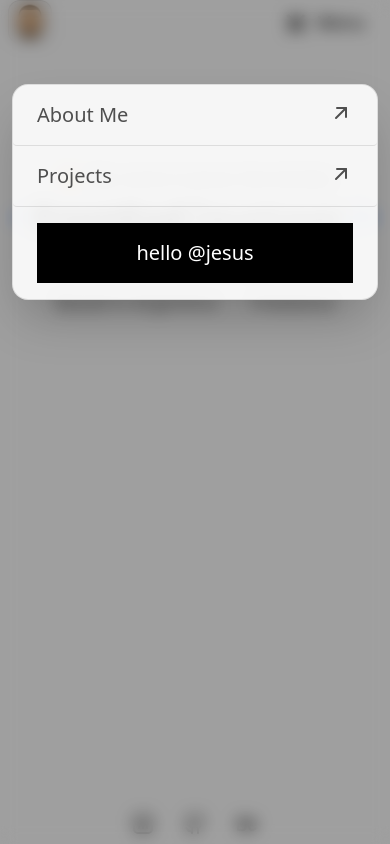
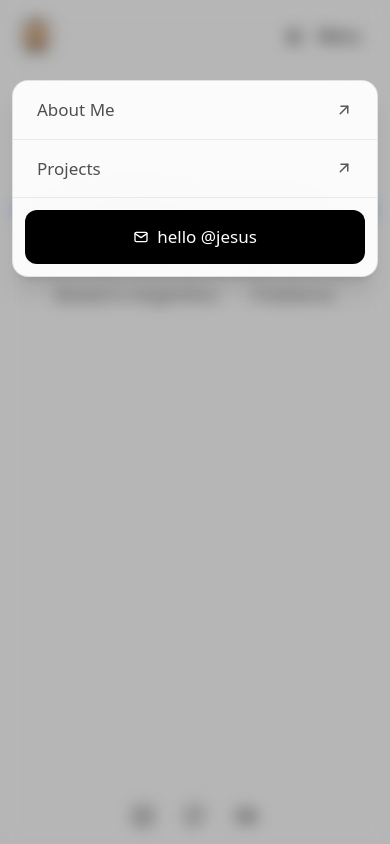
Before and after one commit to jesus0091/portfolio, a Next.js app: page / in a window 390 px wide. Both pictures are taken after a click on the button "Menu". Built offline with nearby package versions, Linux system fonts and the light colour scheme.

Commit message:
feat: redesign Navbar — frosted glass, max-w-1280px, compact on scroll

```diff
--- a/src/components/Navbar.tsx
+++ b/src/components/Navbar.tsx
@@ -31,11 +31,9 @@ export default function Navbar() {
 
   const [open, setOpen] = useState(false);
   const [elevated, setElevated] = useState(false);
-  const [navH, setNavH] = useState(80);
+  const [navH, setNavH] = useState(72);
   const [compact, setCompact] = useState(false);
   const [activeSection, setActiveSection] = useState<string>("hero");
-
-  // FABs aparecen al scrollear
   const [showFab, setShowFab] = useState(false);
 
   const COMPACT_DELTA = 5;
@@ -94,13 +92,11 @@ export default function Navbar() {
   useEffect(() => {
     if (open) lockScroll();
     else unlockScroll();
-    return () => {
-      unlockScroll();
-    };
+    return () => { unlockScroll(); };
   }, [open, lockScroll, unlockScroll]);
 
   const measureNav = useCallback(() => {
-    const h = headerRef.current?.getBoundingClientRect().height ?? 80;
+    const h = headerRef.current?.getBoundingClientRect().height ?? 72;
     setNavH(Math.max(1, Math.round(h)));
   }, []);
 
@@ -108,41 +104,27 @@ export default function Navbar() {
     if (rafRef.current) cancelAnimationFrame(rafRef.current);
     rafRef.current = requestAnimationFrame(() => {
       const y = window.scrollY;
-
       setElevated(y > 8);
-
-      // FABs visibles en mobile con scroll
       setShowFab(y > 12);
-
-      // Compactación por dirección de scroll
       const last = lastScrollYRef.current;
       if (y > last + COMPACT_DELTA) setCompact(true);
       else if (y < last - COMPACT_DELTA) setCompact(false);
       if (y < 4) setCompact(false);
-
       lastScrollYRef.current = y;
     });
   }, []);
 
-  useLayoutEffect(() => {
-    measureNav();
-  }, [measureNav]);
+  useLayoutEffect(() => { measureNav(); }, [measureNav]);
 
   useEffect(() => {
-    const handleResize = () => {
     measureNav();
-    };
-
-    handleResize();
     window.addEventListener("scroll", onScroll, { passive: true });
-    window.addEventListener("resize", handleResize);
-
+    window.addEventListener("resize", measureNav);
     const onKey = (e: KeyboardEvent) => e.key === "Escape" && setOpen(false);
     window.addEventListener("keydown", onKey);
-
     return () => {
       window.removeEventListener("scroll", onScroll);
-      window.removeEventListener("resize", handleResize);
+      window.removeEventListener("resize", measureNav);
       if (rafRef.current) cancelAnimationFrame(rafRef.current);
       window.removeEventListener("keydown", onKey);
     };
@@ -151,54 +133,63 @@ export default function Navbar() {
   useEffect(() => {
     const sectionIds = ["hero", "projects", "about", "contact"];
     const observers: IntersectionObserver[] = [];
-
     sectionIds.forEach((id) => {
       const el = document.getElementById(id);
       if (!el) return;
       const obs = new IntersectionObserver(
-        ([entry]) => {
-          if (entry.isIntersecting) setActiveSection(id);
-        },
+        ([entry]) => { if (entry.isIntersecting) setActiveSection(id); },
         { rootMargin: "-30% 0px -60% 0px", threshold: 0 }
       );
       obs.observe(el);
       observers.push(obs);
     });
-
     return () => observers.forEach((o) => o.disconnect());
   }, []);
 
   return (
     <Fragment>
+      {/* ── Header ── */}
       <header
         ref={headerRef}
         className={[
-          "w-full transition-colors duration-300 md:fixed md:top-0 h-[80px] md:left-0 md:right-0 z-50",
-          "bg-transparent text-black",
+          "w-full md:fixed md:top-0 md:left-0 md:right-0 z-50",
+          "transition-all duration-300",
           elevated
-            ? "bg-gradient-to-b from-[var(--background)]/20 to-transparent backdrop-blur-sm"
-            : "",
+            ? "bg-white/80 backdrop-blur-xl border-b border-black/[0.06] shadow-[0_1px_3px_rgba(0,0,0,0.04)]"
+            : "bg-transparent",
         ].join(" ")}
       >
         <nav
           className={[
-            "grid grid-cols-2 md:grid-cols-3 transition-all px-2 md:px-6 mx-auto",
+            "max-w-[1280px] mx-auto px-4 md:px-8",
+            "flex items-center justify-between",
+            "transition-all duration-300",
+            compact ? "h-[56px]" : "h-[72px]",
           ].join(" ")}
         >
-          <div className="flex items-center justify-start">
-            <Link href="/" className="flex items-center gap-2 font-bold tracking-tight text-[var(--black)]">
+          {/* Logo */}
+          <Link
+            href="/"
+            className="flex items-center gap-2.5 font-semibold text-[var(--black)] shrink-0"
+          >
             <Image
               src="/images/facebrand.png"
               alt="Logo"
-                className="border border-black/10 rounded-xl bg-black/5 object-contain"
-                width={44}
-                height={44}
+              className={[
+                "border border-black/10 rounded-xl bg-black/5 object-contain transition-all duration-300",
+                compact ? "w-8 h-8" : "w-10 h-10",
+              ].join(" ")}
+              width={40}
+              height={40}
               priority
             />
-              <span className="hidden md:inline text-base">Jesús Hernández</span>
+            <span className="hidden md:inline text-[15px] tracking-tight">
+              Jesús Hernández
+            </span>
           </Link>
-          </div>
-          <ul className="hidden items-center gap-6 md:flex justify-center">
+
+          {/* Desktop nav links */}
+          <ul className="hidden md:flex items-center gap-1">
             {links.map((link) => {
               const selected = activeSection === link.sectionId;
               return (
@@ -206,109 +197,85 @@ export default function Navbar() {
                   <Link
                     href={link.href}
                     aria-current={selected ? "page" : undefined}
-                    className={`px-2 text-lg flex flex-row gap-2 items-center transition-all relative ${
+                    className={[
+                      "relative px-4 py-2 rounded-full text-[15px] font-medium transition-all duration-200",
                       selected
-                        ? "font-semibold text-[var(--orange)] hover:text-orange-700"
-                        : "text-[var(--muted)] hover:text-[var(--black)]"
-                    }`}
+                        ? "text-[var(--black)] bg-black/[0.06]"
+                        : "text-[var(--muted)] hover:text-[var(--black)] hover:bg-black/[0.04]",
+                    ].join(" ")}
                   >
-                    {selected ? (
-                      <div className="h-4 w-4 bg-current rounded-full" />
-                    ) : null}
+                    {selected && (
+                      <span className="absolute bottom-1 left-1/2 -translate-x-1/2 w-1 h-1 rounded-full bg-[var(--orange)]" />
+                    )}
                     {link.label}
                   </Link>
                 </li>
               );
             })}
           </ul>
-          <div className="hidden md:flex justify-end items-center gap-6 font-medium">
+
+          {/* Desktop CTA */}
+          <div className="hidden md:flex items-center">
             <Link
               href="mailto:jesushernandez120491@gmail.com"
-              className="px-4 py-2 text-lg rounded-full transition flex gap-2 items-center bg-[var(--black)] text-[var(--white)]"
+              className={[
+                "flex items-center gap-2 rounded-full font-medium transition-all duration-200",
+                "bg-[var(--black)] text-white hover:bg-zinc-800",
+                compact ? "px-4 py-1.5 text-sm" : "px-5 py-2 text-[15px]",
+              ].join(" ")}
             >
-              <IconMail />
+              <IconMail size={16} />
               hello @jesus
             </Link>
           </div>
-          <div className="flex md:hidden justify-end items-center">
+
+          {/* Mobile hamburger (inline, top of page) */}
+          <div className="flex md:hidden items-center">
             <button
               onClick={() => setOpen((v) => !v)}
               aria-expanded={open}
               aria-label="Toggle menu"
               aria-controls="mobile-menu"
               className={[
-                "relative flex md:hidden items-center h-auto border-[0.5px] rounded-full max-w-max cursor-pointer",
-                "transition-all duration-200 ease-out active:scale-[0.98]",
-                compact ? "pl-1.5 pr-3" : "pl-2 pr-4",
+                "flex items-center gap-1.5 rounded-full border transition-all duration-200 active:scale-[0.97] cursor-pointer",
+                "pl-1.5 pr-3 h-10",
                 elevated
-                  ? [
-                      "bg-white/20 text-[var(--black)] supports-[backdrop-filter]:backdrop-blur-md",
-                      "shadow-[0_4px_16px_rgba(0,0,0,0.25),inset_0_1px_0_rgba(255,255,255,0.18),inset_0_-6px_20px_rgba(0,0,0,0.10)]",
-                      "border-black/5",
-                    ].join(" ")
+                  ? "bg-white/60 border-black/10 backdrop-blur-sm shadow-sm"
                   : "border-transparent",
               ].join(" ")}
             >
-              {/* Grupo del ícono hamburguesa animado */}
-              <div
-                className={[
-                  "relative rounded outline-none grid place-items-center transition-all duration-200",
-                  compact ? "h-8 w-8" : "h-10 w-10",
-                  "text-[var(--black)]",
-                ].join(" ")}
-              >
-                {/* Barra superior */}
-                <span
-                  className={[
-                    "pointer-events-none absolute right-2 block h-[2.5px] rounded-full bg-current",
-                    "origin-center transform-gpu will-change-transform",
-                    "transition-[transform,width,background-color,top] duration-300 ease-[cubic-bezier(0.16,1,0.3,1)]",
-                    open
-                      ? "top-1/2 w-6 rotate-45"
-                      : compact
-                      ? "top-[calc(50%-4px)] w-5 rotate-0"
-                      : "top-[calc(50%-5px)] w-6 rotate-0",
-                  ].join(" ")}
-                />
-                {/* Barra inferior */}
-                <span
-                  className={[
-                    "pointer-events-none absolute right-2 block h-[2.5px] rounded-full bg-current",
-                    "origin-center transform-gpu will-change-transform",
-                    "transition-[transform,width,background-color,top] duration-300 ease-[cubic-bezier(0.16,1,0.3,1)]",
-                    open
-                      ? "top-1/2 w-6 -rotate-45"
-                      : compact
-                      ? "top-[calc(50%+4px)] w-4 rotate-0"
-                      : "top-[calc(50%+5px)] w-4 rotate-0",
-                  ].join(" ")}
-                />
+              <div className="relative h-8 w-8 grid place-items-center text-[var(--black)]">
+                <span className={[
+                  "pointer-events-none absolute right-2 block h-[2px] rounded-full bg-current will-change-transform",
+                  "transition-[transform,width,top] duration-300 ease-[cubic-bezier(0.16,1,0.3,1)]",
+                  open ? "top-1/2 w-5 rotate-45" : "top-[calc(50%-4px)] w-5 rotate-0",
+                ].join(" ")} />
+                <span className={[
+                  "pointer-events-none absolute right-2 block h-[2px] rounded-full bg-current will-change-transform",
+                  "transition-[transform,width,top] duration-300 ease-[cubic-bezier(0.16,1,0.3,1)]",
+                  open ? "top-1/2 w-5 -rotate-45" : "top-[calc(50%+4px)] w-4 rotate-0",
+                ].join(" ")} />
               </div>
-
-              {/* Texto */}
-              <p
-                className={[
-                  "relative text-[var(--black)] font-medium transition-all duration-200",
-                  compact ? "text-sm" : "text-lg",
-                ].join(" ")}
-              >
-                Menu
-              </p>
+              <span className="text-[var(--black)] font-medium text-base">Menu</span>
             </button>
           </div>
         </nav>
       </header>
+
+      {/* Mobile overlay */}
       <button
         type="button"
         aria-label="Close menu"
         onClick={() => setOpen(false)}
         className={[
-          "fixed inset-0 z-40 md:hidden transition-opacity duration-250",
+          "fixed inset-0 z-40 md:hidden transition-opacity duration-200",
           open
-            ? "opacity-100 pointer-events-auto bg-black/30 backdrop-blur-sm"
-            : "opacity-0 pointer-events-none bg-transparent",
+            ? "opacity-100 pointer-events-auto bg-black/20 backdrop-blur-sm"
+            : "opacity-0 pointer-events-none",
         ].join(" ")}
       />
+
+      {/* Mobile FAB — menu */}
       <button
         type="button"
         aria-label={open ? "Close menu" : "Open menu"}
@@ -317,16 +284,19 @@ export default function Navbar() {
           "md:hidden fixed z-[62]",
           "right-[calc(env(safe-area-inset-right,0px)+16px)]",
           "top-[calc(env(safe-area-inset-top,0px)+16px)]",
-          "h-10 px-3 flex flex-row rounded-full items-center gap-2",
-          "shadow-lg transition-all duration-300 ease-[cubic-bezier(0.16,1,0.3,1)] transform-gpu",
+          "h-10 px-3 flex items-center gap-2 rounded-full",
+          "bg-[var(--black)] text-white shadow-lg",
+          "transition-all duration-300 ease-[cubic-bezier(0.16,1,0.3,1)]",
           showFab && !open
             ? "opacity-100 translate-y-0 pointer-events-auto"
             : "opacity-0 -translate-y-2 pointer-events-none",
-          "bg-black text-white",
         ].join(" ")}
       >
-        {open ? <IconX size={20} /> : <IconMenu2 size={20} />} <span>Menu</span>
+        {open ? <IconX size={18} /> : <IconMenu2 size={18} />}
+        <span className="text-sm font-medium">Menu</span>
       </button>
+
+      {/* Mobile FAB — contact */}
       <Link
         href="mailto:jesushernandez120491@gmail.com"
         aria-label="Contact"
@@ -334,54 +304,53 @@ export default function Navbar() {
           "md:hidden fixed z-[60] flex items-center gap-2",
           "right-[calc(env(safe-area-inset-right,0px)+16px)]",
           "bottom-[calc(env(safe-area-inset-bottom,0px)+16px)]",
-          "transition-all duration-300 ease-[cubic-bezier(0.16,1,0.3,1)] transform-gpu",
+          "rounded-full px-5 py-3 font-semibold text-sm tracking-tight",
+          "bg-[var(--black)] text-white shadow-lg",
+          "transition-all duration-300 ease-[cubic-bezier(0.16,1,0.3,1)]",
           showFab && !open
             ? "opacity-100 translate-y-0 pointer-events-auto"
             : "opacity-0 translate-y-3 pointer-events-none",
-          "shadow-lg rounded-full px-5 py-3 font-semibold tracking-tight",
-          "bg-black text-white",
         ].join(" ")}
       >
-        <IconMail size={18} />
+        <IconMail size={16} />
         hello @jesus
       </Link>
-      {open ? (
+
+      {/* Mobile menu drawer */}
+      {open && (
         <div
           id="mobile-menu"
           role="dialog"
           aria-modal="true"
-          className={[
-            "fixed z-50 left-0 right-0 md:hidden px-3 py-1",
-            "transition-transform duration-300 ease-[cubic-bezier(0.16,1,0.3,1)] transform-gpu",
-            open ? "translate-y-0" : "-translate-y-2",
-          ].join(" ")}
-          style={{ top: `${navH}px` }}
+          className="fixed z-50 left-3 right-3 md:hidden"
+          style={{ top: `${navH + 8}px` }}
         >
-          <ul
-            className="text-xl shadow-2xl flex flex-col rounded-2xl border border-black/10 bg-white/90"
-          >
+          <ul className="flex flex-col rounded-2xl border border-black/10 bg-white/95 backdrop-blur-xl shadow-xl overflow-hidden text-[17px]">
             {links.map((link) => (
               <li key={link.href}>
                 <Link
                   href={link.href}
                   onClick={() => setOpen(false)}
-                  className="flex justify-between rounded px-6 py-4 transition border-b w-full hover:bg-zinc-100 border-black/10"
+                  className="flex justify-between items-center px-6 py-4 border-b border-black/[0.07] hover:bg-black/[0.03] transition"
                 >
-                  {link.label} <IconArrowUpRight />
+                  {link.label}
+                  <IconArrowUpRight size={18} className="text-[var(--muted)]" />
                 </Link>
               </li>
             ))}
-            <li className="px-6 py-4">
+            <li className="p-3">
               <Link
                 href="/#contact"
-                className="block px-6 py-4 text-center w-full transition bg-black text-white"
+                onClick={() => setOpen(false)}
+                className="flex items-center justify-center gap-2 w-full rounded-xl py-3.5 bg-[var(--black)] text-white font-medium transition hover:bg-zinc-800"
               >
+                <IconMail size={16} />
                 hello @jesus
               </Link>
             </li>
           </ul>
         </div>
-      ) : null}
+      )}
     </Fragment>
   );
 }
```
Lines whose indentation alone changed are shown as unchanged.
